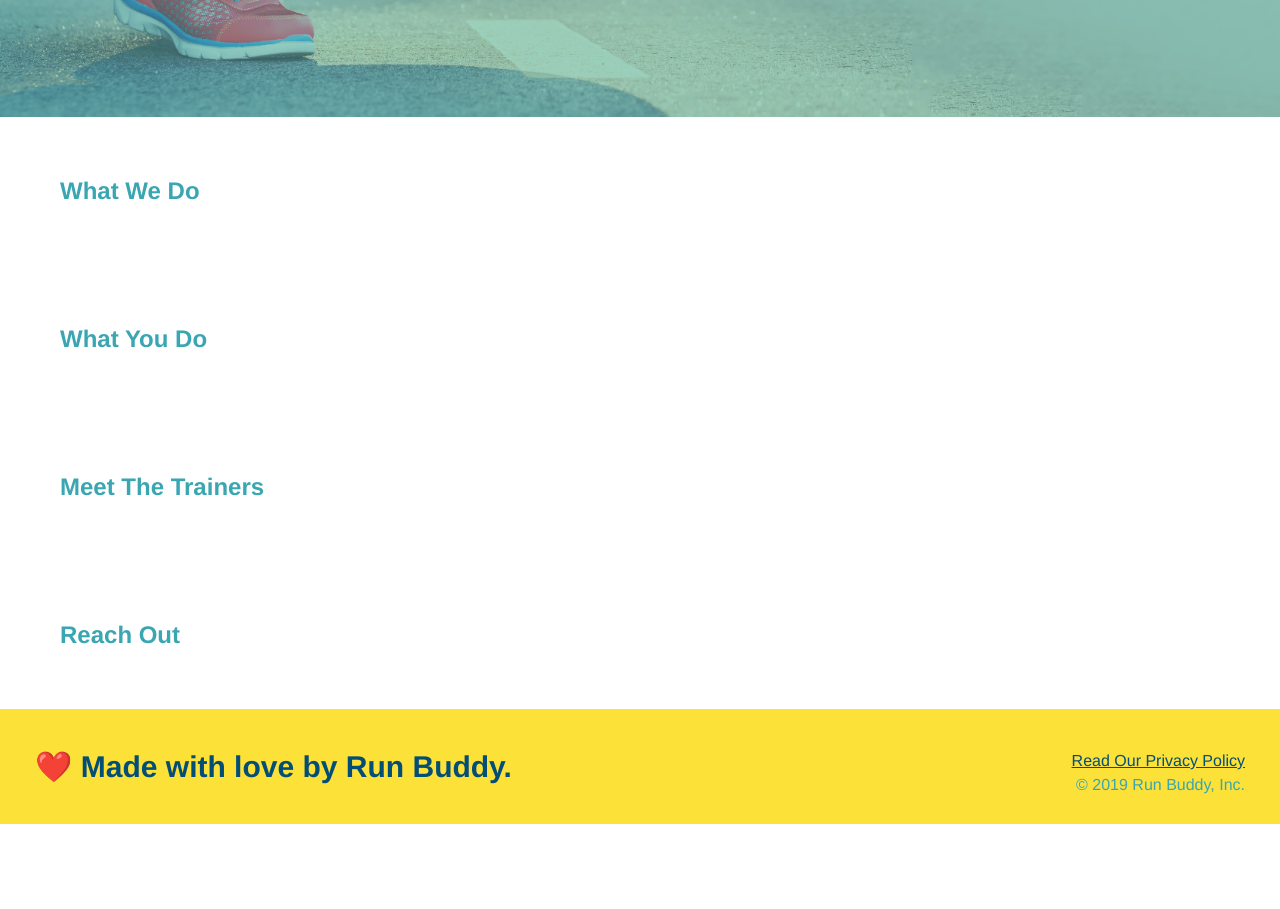
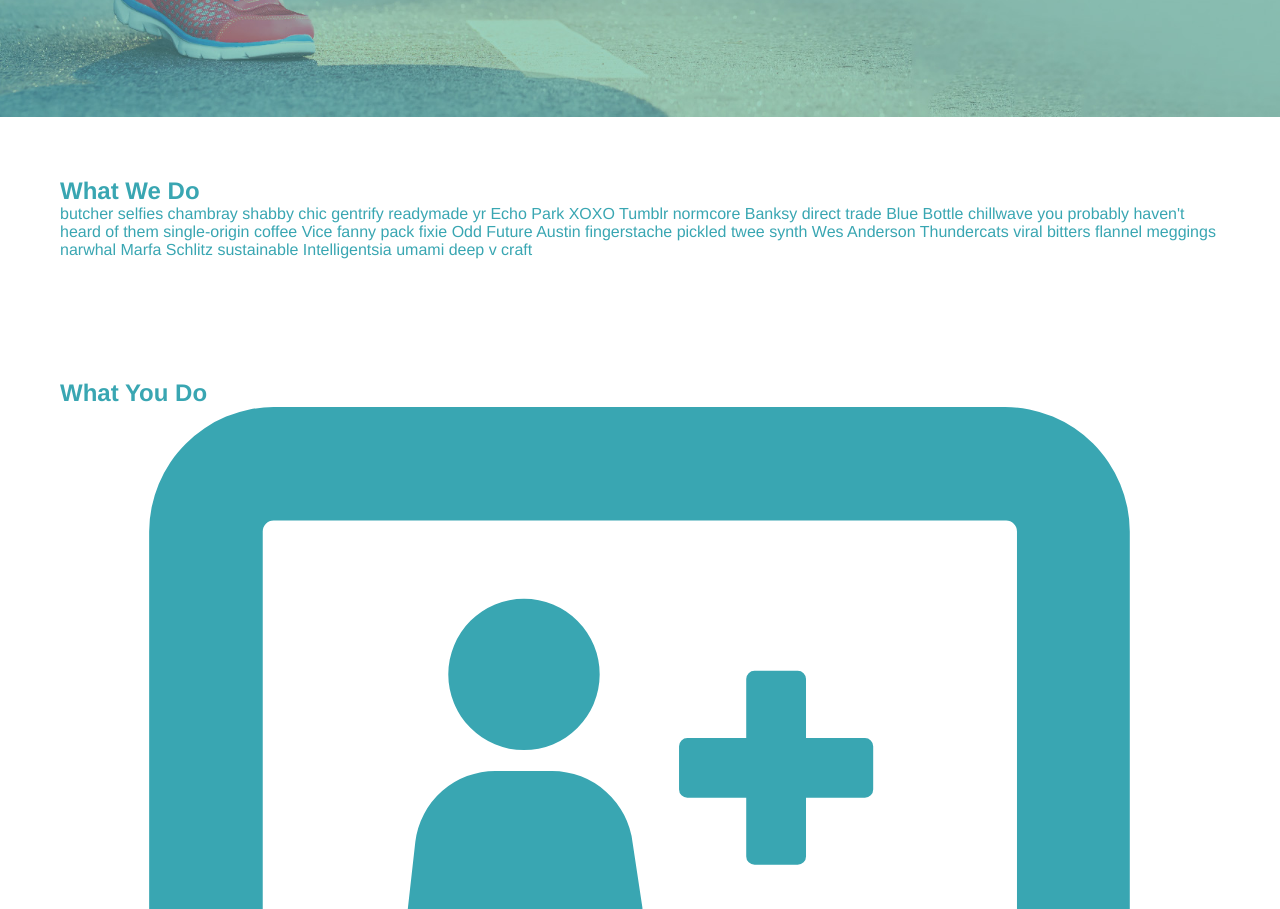
Before and after one commit to crgomez1990/run-buddy, a plain HTML site: page index.html in a window 1280 px wide. Shown: the part 565-1474 px from the top of the page. Before the commit the page ends 1389 px from the top, so only its background shows below. Drawn offline with Linux system fonts and the light colour scheme.

Commit message:
added SVG icons

```diff
--- a/index.html
+++ b/index.html
@@ -62,21 +62,42 @@
 </section>
 <!-- end hero -->
 
-  <section>
-    <h2>What We Do</h2>
-  </section>
+<!-- "what we do" section -->
+<section id="what-we-do">
+  <h2>What We Do</h2>
+  <p>
+    butcher selfies chambray shabby chic gentrify readymade yr Echo Park XOXO Tumblr normcore Banksy direct trade Blue Bottle chillwave you probably haven't heard of them single-origin coffee Vice fanny pack fixie Odd Future Austin fingerstache pickled twee synth Wes Anderson Thundercats viral bitters flannel meggings narwhal Marfa Schlitz sustainable Intelligentsia umami deep v craft
+  </p>
+</section>
 
-  <section>
-    <h2>What You Do</h2>
-  </section>
+<!-- "what you do" section -->
+<section id="what-you-do">
+  <h2>What You Do</h2>
+    <div>
+      <!-- insert this img element -->
+      <img src="./assets/images/step-1.svg" alt="" />
+      <h3>Step 1: Fill Out the Form Above.</h3>
+      <p>You're already here, so why not?</p>
+    </div>
 
-  <section>
-    <h2>Meet The Trainers</h2>
-  </section>
+    <div>
+      <img src="./assets/images/step-2.svg" alt="" />
+      <h3>Step 2: Consult with One of Our Trainers.</h3>
+      <p>Are you here to build muscle, lose weight, or just feel good?</p>
+    </div>
 
-  <section>
-    <h2>Reach Out</h2>
-  </section>
+    <div>
+      <img src="./assets/images/step-3.svg" alt="" />
+      <h3>Step 3: Get Running.</h3>
+      <p>Hit the ground running (literally) once your trainer lays out your plan.</p>
+    </div>
+
+    <div>
+      <img src="./assets/images/step-4.svg" alt="" />
+      <h3>Step 4: See Results.</h3>
+      <p>Bi-weekly checkins with your trainer will keep you focused</p>
+    </div>
+</section>
 
   <footer>
     <h2>❤️ Made with love by Run Buddy.</h2>
```
Also changed, not shown: assets/images/step-1.svg (added), assets/images/step-2.svg (added), assets/images/step-3.svg (added), assets/images/step-4.svg (added), 1 other file.
